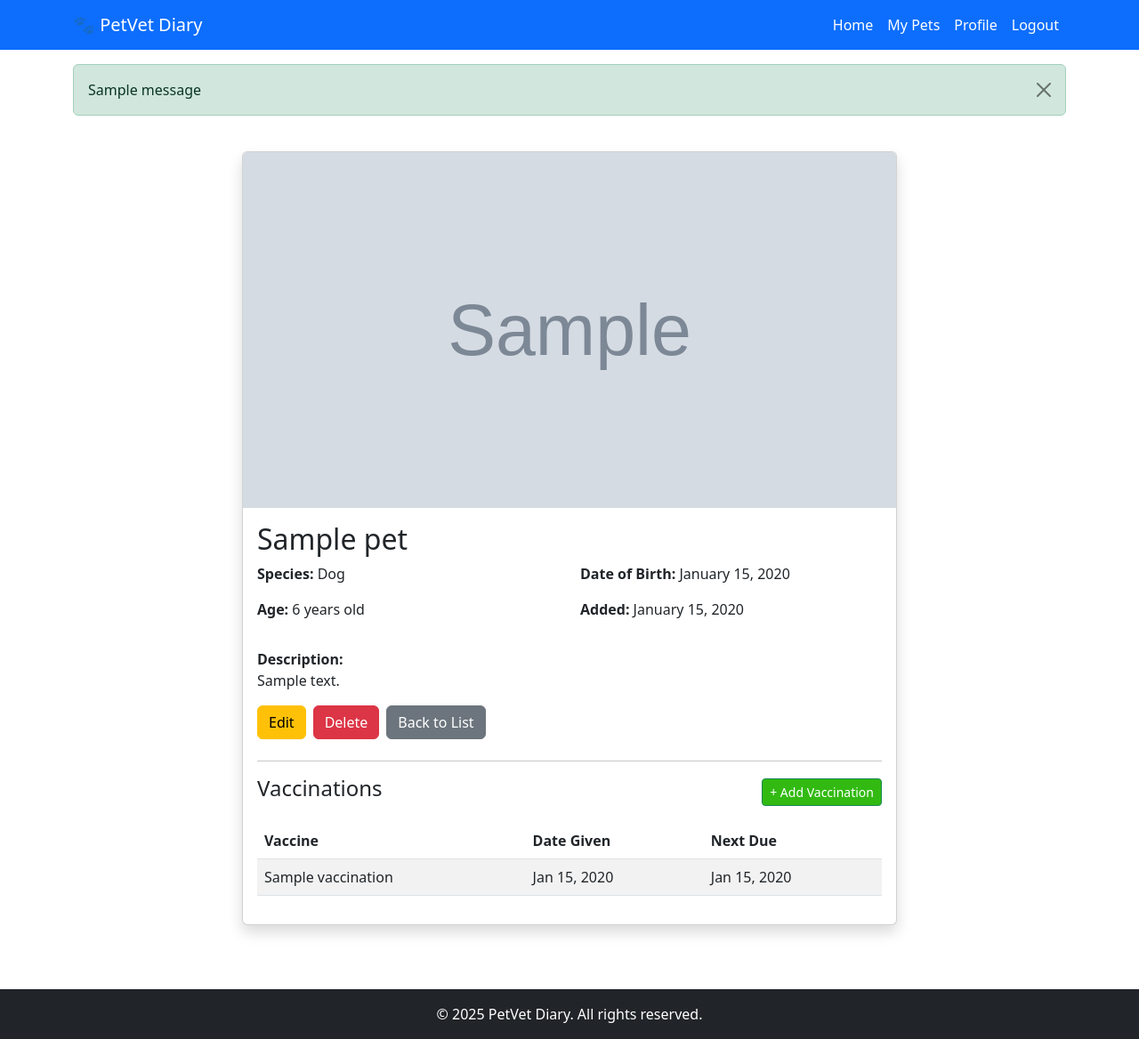
After one commit to vtahmi/petvet-diary, a Django app: page /pets/1/ in a window 1280 px wide. The commit adds this page. Shown: the whole page at 89% size. Run offline with Django 5.2, Linux system fonts and the light colour scheme; a user stored in the database is signed in; tables that the repository leaves empty hold one stand-in row (values such as "Sample post"); grey boxes marked "Sample" are stand-in pictures; one stand-in notice (Sample message) is shown.

Commit message:
Day 3: Pet CRUD, Vaccination module, and partial templates

```diff
--- /dev/null
+++ b/pets/urls.py
@@ -0,0 +1,14 @@
+from django.urls import path
+from . import views
+
+app_name = 'pets'
+
+urlpatterns = [
+    path('', views.PetListView.as_view(), name='pet_list'),
+    path('add/', views.PetCreateView.as_view(), name='pet_create'),
+    path('<int:pk>/', views.PetDetailView.as_view(), name='pet_detail'),
+    path('<int:pk>/edit/', views.PetUpdateView.as_view(), name='pet_update'),
+    path('<int:pk>/delete/', views.PetDeleteView.as_view(), name='pet_delete'),
+
+    path('<int:pet_pk>/vaccination/add/', views.VaccinationCreateView.as_view(), name='vaccination_create'),
+]
--- a/pets/views.py
+++ b/pets/views.py
@@ -1,3 +1,88 @@
-from django.shortcuts import render
+from django.contrib import messages
+from django.urls import reverse_lazy
+from django.views.generic import ListView, CreateView, UpdateView, DeleteView, DetailView
+from django.contrib.auth.mixins import LoginRequiredMixin
 
-# Create your views here.
+from .forms import PetForm, VaccinationForm
+from .models import Pet, Vaccination
+
+
+class PetListView(LoginRequiredMixin, ListView):
+    model = Pet
+    template_name = 'pets/pet_list.html'
+    context_object_name = 'pets'
+
+    def get_queryset(self):
+        return Pet.objects.filter(owner=self.request.user)
+
+
+class PetCreateView(LoginRequiredMixin, CreateView):
+    model = Pet
+    form_class = PetForm
+    template_name = 'pets/pet_form.html'
+    success_url = reverse_lazy('pets:pet_list')
+
+    def form_valid(self, form):
+        form.instance.owner = self.request.user
+        messages.success(self.request, f'Pet {form.instance.name} added successfully!')
+        return super().form_valid(form)
+
+
+class PetUpdateView(LoginRequiredMixin, UpdateView):
+    model = Pet
+    form_class = PetForm
+    template_name = 'pets/pet_form.html'
+    success_url = reverse_lazy('pets:pet_list')
+
+    def get_queryset(self):
+        return Pet.objects.filter(owner=self.request.user)
+
+    def form_valid(self, form):
+        messages.success(self.request, f'Pet {form.instance.name} updated successfully!')
+        return super().form_valid(form)
+
+
+class PetDeleteView(LoginRequiredMixin, DeleteView):
+    model = Pet
+    template_name = 'pets/pet_confirm_delete.html'
+    success_url = reverse_lazy('pets:pet_list')
+
+    def get_queryset(self):
+        return Pet.objects.filter(owner=self.request.user)
+
+    def delete(self, request, *args, **kwargs):
+        pet_name = self.get_object().name
+        messages.success(request, f'Pet {pet_name} deleted successfully.')
+        return super().delete(request, *args, **kwargs)
+
+
+class PetDetailView(LoginRequiredMixin, DetailView):
+    model = Pet
+    template_name = 'pets/pet_detail.html'
+    context_object_name = 'pet'
+
+    def get_queryset(self):
+        return Pet.objects.filter(owner=self.request.user)
+
+
+class VaccinationCreateView(LoginRequiredMixin, CreateView):
+    model = Vaccination
+    form_class = VaccinationForm
+    template_name = 'pets/vaccination_form.html'
+
+    def dispatch(self, request, *args, **kwargs):
+        self.pet = Pet.objects.get(pk=self.kwargs['pet_pk'], owner=request.user)
+        return super().dispatch(request, *args, **kwargs)
+
+    def form_valid(self, form):
+        form.instance.pet = self.pet
+        messages.success(self.request, f'Vaccination {form.instance.vaccine_name} added successfully!')
+        return super().form_valid(form)
+
+    def get_success_url(self):
+        return reverse_lazy('pets:pet_detail', kwargs={'pk': self.pet.pk})
+
+    def get_context_data(self, **kwargs):
+        context = super().get_context_data(**kwargs)
+        context['pet'] = self.pet
+        return context
--- a/petvet_project/urls.py
+++ b/petvet_project/urls.py
@@ -8,6 +8,7 @@ from petvet_project.views import HomeView
 urlpatterns = [
     path('admin/', admin.site.urls),
     path('accounts/', include('accounts.urls')),
+    path('pets/', include('pets.urls')),
     path('', HomeView.as_view(), name='home'),
 ]
 
--- a/static/css/style.css
+++ b/static/css/style.css
@@ -27,3 +27,25 @@ main {
 footer {
     margin-top: auto;
 }
+
+.navbar-dark .navbar-nav .nav-link {
+    color: rgba(255, 255, 255, 1) !important;
+}
+
+.navbar-dark .navbar-nav .nav-link:hover {
+    color: rgba(255, 255, 255, 0.8) !important;
+}
+
+.btn-success {
+    background-color: #32ba12 !important;
+    border-color: #198754 !important;
+    color: #fff !important;
+}
+
+.btn-success:hover {
+    background-color: #10d147 !important;
+    border-color: #146c43 !important;
+}
+.badge {
+    background-color: #32ba12 !important;
+}
--- a/templates/base.html
+++ b/templates/base.html
@@ -13,64 +13,18 @@
     {% block extra_css %}{% endblock %}
 </head>
 <body>
-<nav class="navbar navbar-expand-lg navbar-dark bg-primary">
-    <div class="container">
-        <a class="navbar-brand" href="{% url 'home' %}">🐾 PetVet Diary</a>
-        <button class="navbar-toggler" type="button" data-bs-toggle="collapse" data-bs-target="#navbarNav">
-            <span class="navbar-toggler-icon"></span>
-        </button>
-        <div class="collapse navbar-collapse" id="navbarNav">
-            <ul class="navbar-nav ms-auto">
-                <li class="nav-item">
-                    <a class="nav-link" href="{% url 'home' %}">Home</a>
-                </li>
+    {% include 'partials/_navbar.html' %}
 
-                {% if user.is_authenticated %}
-                    <li class="nav-item">
-                        <a class="nav-link" href="{% url 'accounts:profile' %}">Profile</a>
-                    </li>
-                    <li class="nav-item">
-                        <form action="{% url 'accounts:logout' %}" method="post" class="d-inline">
-                            {% csrf_token %}
-                            <button type="submit" class="nav-link btn btn-link">Logout</button>
-                        </form>
-                    </li>
-                {% else %}
-                    <li class="nav-item">
-                        <a class="nav-link" href="{% url 'accounts:login' %}">Login</a>
-                    </li>
-                    <li class="nav-item">
-                        <a class="nav-link" href="{% url 'accounts:register' %}">Register</a>
-                    </li>
-                {% endif %}
-            </ul>
-        </div>
-    </div>
-</nav>
+    {% include 'partials/_messages.html' %}
 
-{% if messages %}
-    <div class="container mt-3">
-        {% for message in messages %}
-            <div class="alert alert-{{ message.tags }} alert-dismissible fade show" role="alert">
-                {{ message }}
-                <button type="button" class="btn-close" data-bs-dismiss="alert"></button>
-            </div>
-        {% endfor %}
-    </div>
-{% endif %}
+    <main class="container my-4">
+        {% block content %}{% endblock %}
+    </main>
 
-<main class="container my-4">
-    {% block content %}{% endblock %}
-</main>
+    {% include 'partials/_footer.html' %}
 
-<footer class="bg-dark text-white text-center py-3 mt-5">
-    <div class="container">
-        <p class="mb-0">&copy; 2025 PetVet Diary. All rights reserved.</p>
-    </div>
-</footer>
+    <script src="https://cdn.jsdelivr.net/npm/bootstrap@5.3.0/dist/js/bootstrap.bundle.min.js"></script>
 
-<script src="https://cdn.jsdelivr.net/npm/bootstrap@5.3.0/dist/js/bootstrap.bundle.min.js"></script>
-
-{% block extra_js %}{% endblock %}
+    {% block extra_js %}{% endblock %}
 </body>
 </html>
--- /dev/null
+++ b/templates/partials/_footer.html
@@ -0,0 +1,5 @@
+<footer class="bg-dark text-white text-center py-3 mt-5">
+    <div class="container">
+        <p class="mb-0">&copy; 2025 PetVet Diary. All rights reserved.</p>
+    </div>
+</footer>
--- /dev/null
+++ b/templates/partials/_messages.html
@@ -0,0 +1,10 @@
+{% if messages %}
+    <div class="container mt-3">
+        {% for message in messages %}
+            <div class="alert alert-{{ message.tags }} alert-dismissible fade show" role="alert">
+                {{ message }}
+                <button type="button" class="btn-close" data-bs-dismiss="alert"></button>
+            </div>
+        {% endfor %}
+    </div>
+{% endif %}
--- /dev/null
+++ b/templates/partials/_navbar.html
@@ -0,0 +1,39 @@
+<nav class="navbar navbar-expand-lg navbar-dark bg-primary">
+    <div class="container">
+        <a class="navbar-brand" href="{% url 'home' %}">🐾 PetVet Diary</a>
+        <button class="navbar-toggler" type="button" data-bs-toggle="collapse" data-bs-target="#navbarNav">
+            <span class="navbar-toggler-icon"></span>
+        </button>
+        <div class="collapse navbar-collapse" id="navbarNav">
+            <ul class="navbar-nav ms-auto">
+                <li class="nav-item">
+                    <a class="nav-link" href="{% url 'home' %}">Home</a>
+                </li>
+
+                {% if user.is_authenticated %}
+                    <!-- Authenticated users -->
+                    <li class="nav-item">
+                        <a class="nav-link" href="{% url 'pets:pet_list' %}">My Pets</a>
+                    </li>
+                    <li class="nav-item">
+                        <a class="nav-link" href="{% url 'accounts:profile' %}">Profile</a>
+                    </li>
+                    <li class="nav-item">
+                        <form action="{% url 'accounts:logout' %}" method="post" class="d-inline">
+                            {% csrf_token %}
+                            <button type="submit" class="nav-link btn btn-link">Logout</button>
+                        </form>
+                    </li>
+                {% else %}
+                    <!-- Anonymous users -->
+                    <li class="nav-item">
+                        <a class="nav-link" href="{% url 'accounts:login' %}">Login</a>
+                    </li>
+                    <li class="nav-item">
+                        <a class="nav-link" href="{% url 'accounts:register' %}">Register</a>
+                    </li>
+                {% endif %}
+            </ul>
+        </div>
+    </div>
+</nav>
--- /dev/null
+++ b/templates/pets/pet_detail.html
@@ -0,0 +1,87 @@
+{% extends 'base.html' %}
+
+{% block title %}{{ pet.name }} - PetVet Diary{% endblock %}
+
+{% block content %}
+<div class="row">
+    <div class="col-md-8 mx-auto">
+        <div class="card shadow">
+            <!-- Pet Photo -->
+            {% if pet.photo %}
+                <img src="{{ pet.photo.url }}" class="card-img-top" alt="{{ pet.name }}" style="max-height: 400px; object-fit: cover;">
+            {% else %}
+                <div class="bg-secondary text-white d-flex align-items-center justify-content-center" style="height: 250px;">
+                    <span class="display-1">🐾</span>
+                </div>
+            {% endif %}
+
+            <div class="card-body">
+                <h2 class="card-title">{{ pet.name }}</h2>
+
+                <div class="row mb-3">
+                    <div class="col-md-6">
+                        <p><strong>Species:</strong> {{ pet.get_species_display }}</p>
+                        <p><strong>Age:</strong> {{ pet.age }} years old</p>
+                    </div>
+                    <div class="col-md-6">
+                        <p><strong>Date of Birth:</strong> {{ pet.date_of_birth|date:"F d, Y" }}</p>
+                        <p><strong>Added:</strong> {{ pet.created_at|date:"F d, Y" }}</p>
+                    </div>
+                </div>
+
+                {% if pet.description %}
+                    <div class="mb-3">
+                        <strong>Description:</strong>
+                        <p>{{ pet.description }}</p>
+                    </div>
+                {% endif %}
+
+                <!-- Action Buttons -->
+                <div class="d-flex gap-2 mb-4">
+                    <a href="{% url 'pets:pet_update' pet.pk %}" class="btn btn-warning">Edit</a>
+                    <a href="{% url 'pets:pet_delete' pet.pk %}" class="btn btn-danger">Delete</a>
+                    <a href="{% url 'pets:pet_list' %}" class="btn btn-secondary">Back to List</a>
+                </div>
+
+                <hr>
+
+                <div class="d-flex justify-content-between align-items-center mb-3">
+                    <h4>Vaccinations</h4>
+                    <a href="{% url 'pets:vaccination_create' pet.pk %}" class="btn btn-success btn-sm">+ Add Vaccination</a>
+                </div>
+
+                {% if pet.vaccinations.all %}
+                    <div class="table-responsive">
+                        <table class="table table-striped">
+                            <thead>
+                                <tr>
+                                    <th>Vaccine</th>
+                                    <th>Date Given</th>
+                                    <th>Next Due</th>
+                                </tr>
+                            </thead>
+                            <tbody>
+                                {% for vaccination in pet.vaccinations.all %}
+                                    <tr>
+                                        <td>{{ vaccination.vaccine_name }}</td>
+                                        <td>{{ vaccination.date_given|date:"M d, Y" }}</td>
+                                        <td>
+                                            {% if vaccination.next_due_date %}
+                                                {{ vaccination.next_due_date|date:"M d, Y" }}
+                                            {% else %}
+                                                -
+                                            {% endif %}
+                                        </td>
+                                    </tr>
+                                {% endfor %}
+                            </tbody>
+                        </table>
+                    </div>
+                {% else %}
+                    <p class="text-muted">No vaccinations recorded yet.</p>
+                {% endif %}
+            </div>
+        </div>
+    </div>
+</div>
+{% endblock %}
```
Also changed, not shown: pets/forms.py (added, +38 -0 lines), templates/pets/pet_confirm_delete.html (added, +27 -0 lines), templates/pets/pet_form.html (added, +44 -0 lines), templates/pets/pet_list.html (added, +48 -0 lines), templates/pets/vaccination_form.html (added, +26 -0 lines).
